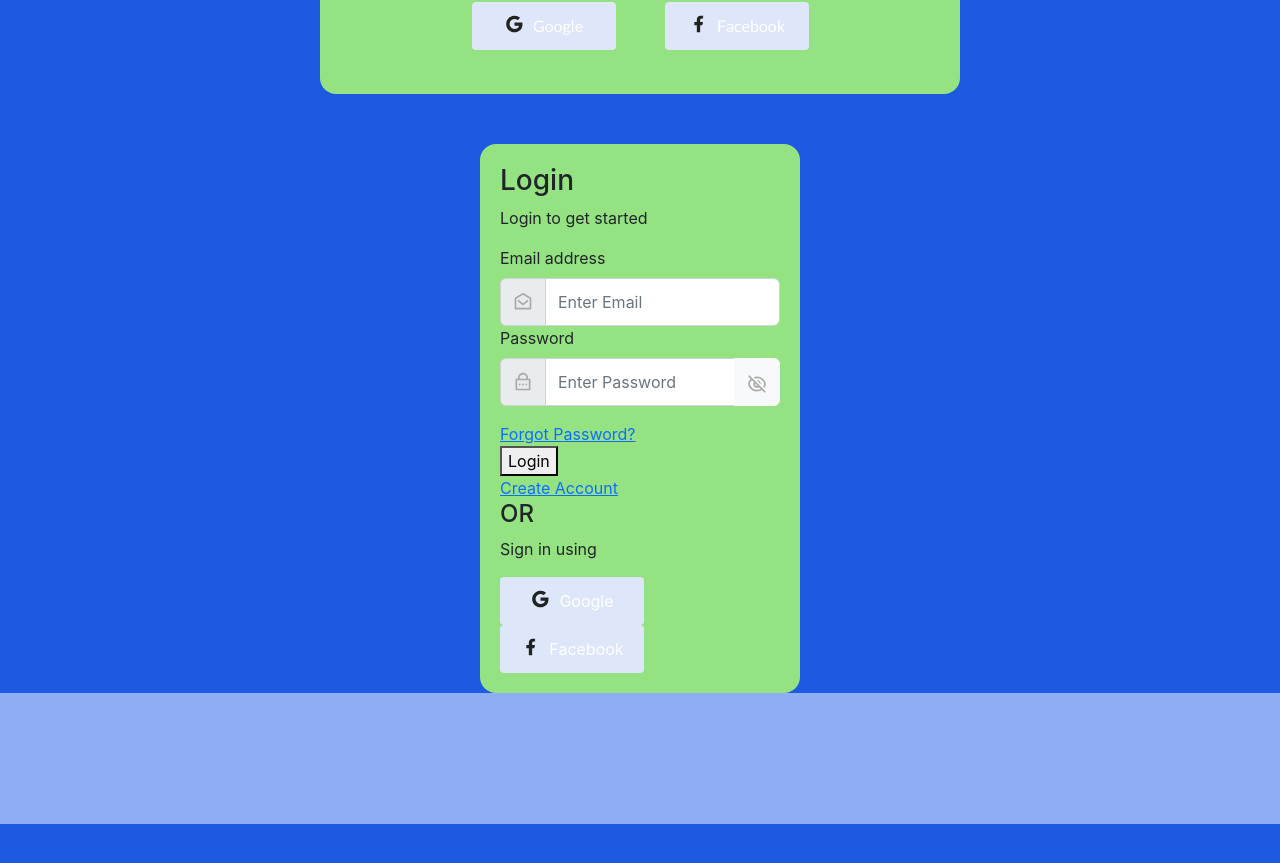
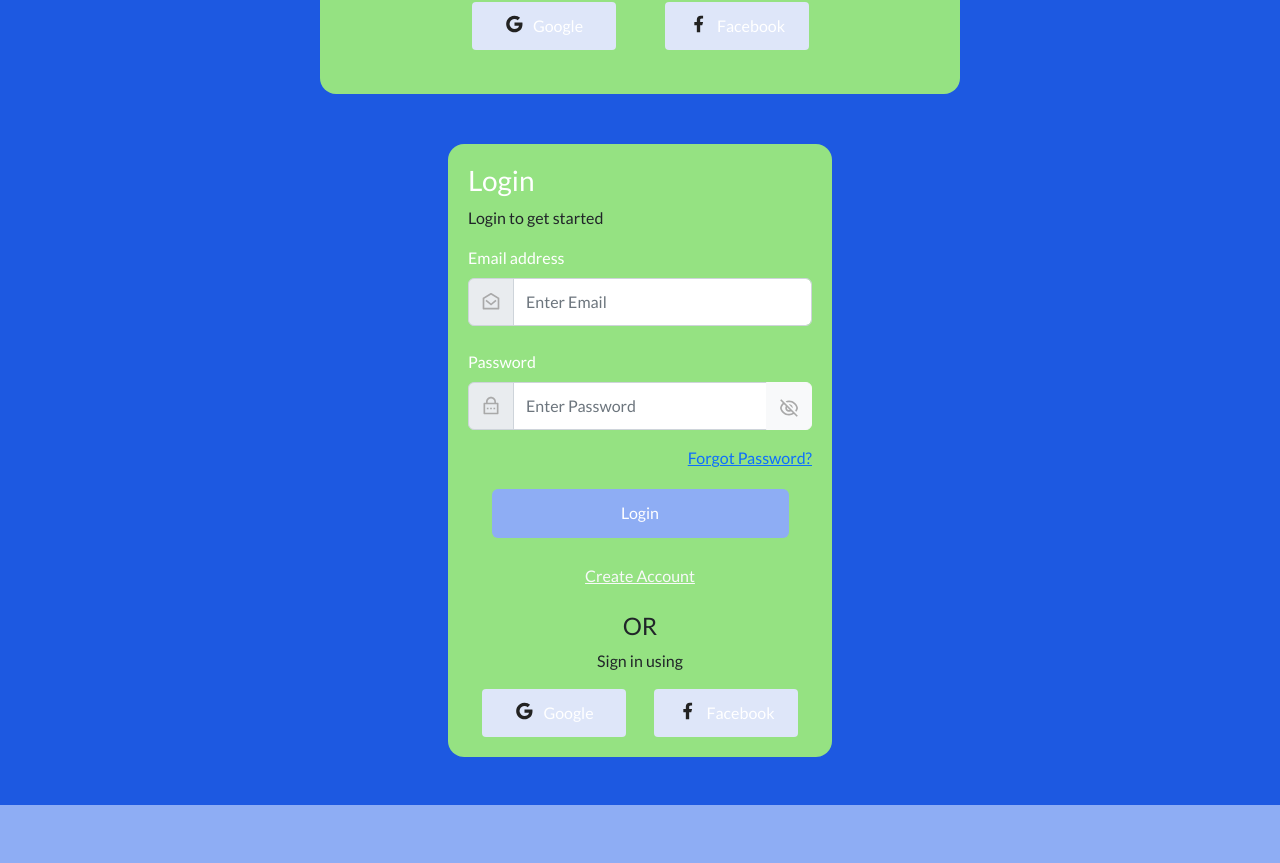
Before and after one commit to mosesrc/WeatherAppTTS-react, a React (Create React App) app: page / in a window 1280 px wide. Shown: the part 769-1632 px from the top of the page. Before the commit the page ends 1593 px from the top, so only its background shows below. Built offline with nearby package versions, Linux system fonts and the light colour scheme.

Commit message:
WEAT-15 Finished Login Form, Social Media buttons added

```diff
--- a/src/components/LoginComponent/LoginForm.css
+++ b/src/components/LoginComponent/LoginForm.css
@@ -1,4 +1,29 @@
+@import url("https://fonts.googleapis.com/css2?family=Lato:wght@100;300;400;600;700&display=swap");
+
 .login-form {
+  font-family: "Lato", sans-serif;
   padding: 20px;
+  min-width: 384px;
   background-color: #95e282;
 }
+
+.login-form h3 {
+  color: #fff;
+}
+
+#loginBtn {
+  color: #fff;
+  min-width: 297px;
+  min-height: 49px;
+  background-color: #8eadf4;
+}
+
+.login-div {
+  margin-top: 19px;
+  margin-bottom: 26px;
+}
+
+/* Utilities */
+.show-border {
+  border: 1px solid yellow;
+}
--- a/src/components/LoginComponent/LoginForm.js
+++ b/src/components/LoginComponent/LoginForm.js
@@ -10,13 +10,13 @@ import { ReactComponent as FacebookIcon } from "../../assets/svg/form_icons/face
 
 function LoginForm() {
   return (
-    <div className='container w-25 login-form rounded-4'>
+    <div className='container w-25 mb-5 login-form rounded-4'>
       <div className='row d-flex flex-column'>
         <div className='col'>
           <h3>Login</h3>
           <p>Login to get started</p>
         </div>
-        <div className='col'>
+        <div className='col mb-4 text-white'>
           <label htmlFor='exampleInputEmail1' className='form-label'>
             Email address
           </label>
@@ -33,7 +33,7 @@ function LoginForm() {
             />
           </div>
         </div>
-        <div className='col'>
+        <div className='col text-white'>
           <label htmlFor='passwordInput' className='form-label'>
             Password
           </label>
@@ -52,22 +52,26 @@ function LoginForm() {
             </button>
           </div>
         </div>
-        <div className='col'>
+        <div className='col text-end'>
           <a href='#'>Forgot Password?</a>
         </div>
-        <div className='col'>
-          <button>Login</button>
+        <div className='col d-flex justify-content-center login-div'>
+          <button type='button' className='btn' id='loginBtn'>
+            Login
+          </button>
         </div>
-        <div className='col'>
-          <a href='#'>Create Account</a>
+        <div className='col text-center'>
+          <a href='#' className='link-light'>
+            Create Account
+          </a>
         </div>
-        <div className='col'>
+        <div className='col mt-4 text-center'>
           <h4>OR</h4>
         </div>
-        <div className='col'>
+        <div className='col text-center'>
           <p>Sign in using</p>
         </div>
-        <div className='col'>
+        <div className='col d-flex justify-content-around'>
           <button className='btn btn-secondary social-btns'>
             <div className='d-flex justify-content-center'>
               <GoogleIcon className='me-2' />
```
